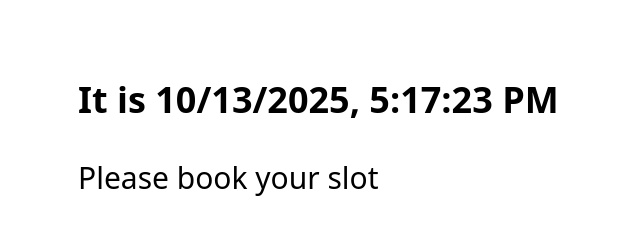
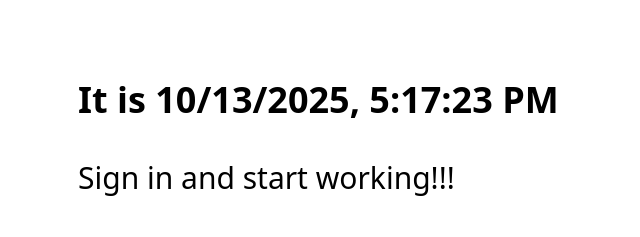
Before and after one commit to tum-ai/HB-Seat-Reservation-Tool, a React (Vite) app: page /login in a window 1280 px wide. Shown: the top 237 px of the page, without its empty margins (2-642 px from the left). Built offline with nearby package versions, Linux system fonts and the light colour scheme; no server answers.

Commit message:
fix: login page and slack callback url as env

```diff
--- a/src/pages/Login.tsx
+++ b/src/pages/Login.tsx
@@ -48,7 +48,7 @@ const Login: React.FC = () => {
     const { error } = await supabase.auth.signInWithOAuth({
       provider: "slack_oidc",
       options: {
-        redirectTo: `http://localhost:5173/`,
+        redirectTo: import.meta.env.VITE_SLACK_CALLBACK_URL,
       },
     });
 
@@ -61,7 +61,7 @@ const Login: React.FC = () => {
   return (
     <div className="w-full h-dvh flex flex-col items-start p-20">
       <Timer />
-      <h1 className="text-3xl mt-10">Please book your slot</h1>
+      <h1 className="text-3xl mt-10">Sign in and start working!!!</h1>
       <form className="mt-10" onSubmit={handleSubmit}>
         <div>
           <label htmlFor={emailId} className="mr-3 text-3xl inline-block w-44">
--- a/src/pages/SignUp.tsx
+++ b/src/pages/SignUp.tsx
@@ -93,7 +93,7 @@ const SignUp: React.FC = () => {
   return (
     <div className="w-full h-dvh flex flex-col items-start p-20">
       <Timer />
-      <h1 className="text-3xl mt-10">Please book your slot</h1>
+      <h1 className="text-3xl mt-10">Sign in and start working!!!</h1>
       <form className="mt-10" onSubmit={handleSubmit}>
         <div>
           <label htmlFor={emailId} className="mr-3 text-3xl inline-block w-44">
```
Also changed, not shown: 1 other file (tests, documents, lock files or other folders).
